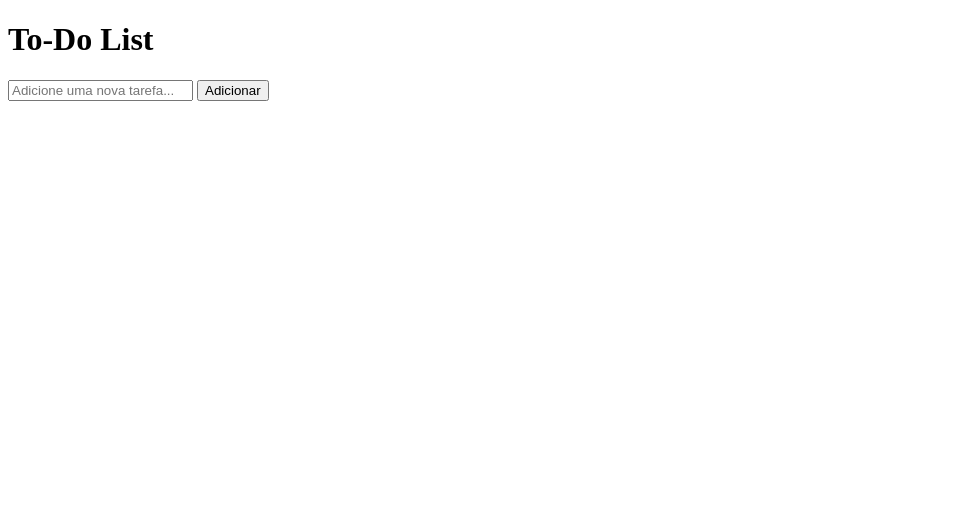
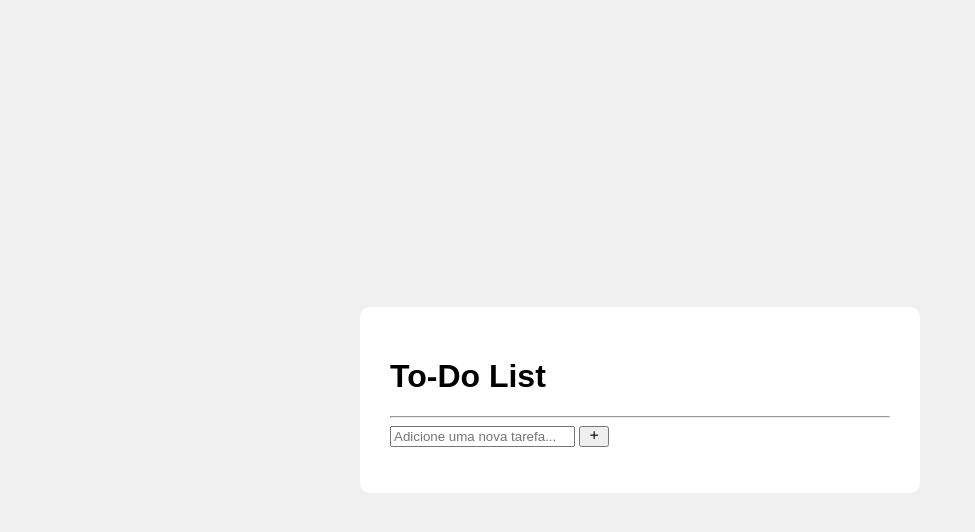
Before and after one commit to yasminmendes487/To-Do-List, a plain HTML site: page index.html in a window 1280 px wide. Shown: the whole page, without its empty margins (0-975 px from the left). Drawn offline with nearby package versions, Linux system fonts and the light colour scheme; files whose address does not match are found by name.

Commit message:
commit novo 1

```diff
--- a/index.html
+++ b/index.html
@@ -6,21 +6,27 @@
   <meta name="viewport" content="width=device-width, initial-scale=1.0">
   <title>TO-DO LIST</title>
   <link rel="stylesheet" href="style.css">
+  <link href='https://unpkg.com/boxicons@2.1.4/css/boxicons.min.css' rel='stylesheet'>
 </head>
 
 <body>
   <!-- Container principal -->
+  <div class="to-do">
+    <div class="header">
       <h1>To-Do List</h1>
+    </div>
+    <hr>
+    <div class="insert">
       <form id="formulario">
-
         <!--adicionar novas tarefas -->
-    <input type="text" id="new-task" placeholder="Adicione uma nova tarefa...">
-    <button id="submit">Adicionar</button>
+        <input type="text" id="new-task" placeholder="Adicione uma nova tarefa..." required>
+        <button id="submit"> <i class="bx bx-plus"></i></button>
       </form>
+    </div>
 
     <!-- Lista de tarefas -->
     <ul id="task-list"></ul>
-
+  </div>
   <script src="/src/script.js"></script>
 </body>
 
--- a/script.js
+++ b/script.js
@@ -0,0 +1,4 @@
+function add(){
+    const input = document.getElementById('new-task');
+
+}
--- a/style.css
+++ b/style.css
@@ -0,0 +1,24 @@
+:root{
+    --cor-primaria: ;
+    --cor-secundaria: ;
+    --cor-terciaria: ;
+}
+
+body {
+    font-family: Arial, sans-serif;
+    background-color: #f0f0f0;
+    margin: 0;
+    padding: 0;
+    display: flex;
+    justify-content: center;
+    align-items: center;
+    height: 100vh;
+}
+
+.to-do {
+    background-color: #fff;
+    border-radius: 10px;
+    width: 100%;
+    max-width: 500px;
+    padding: 30px;
+}
```
Lines whose indentation alone changed are shown as unchanged.
